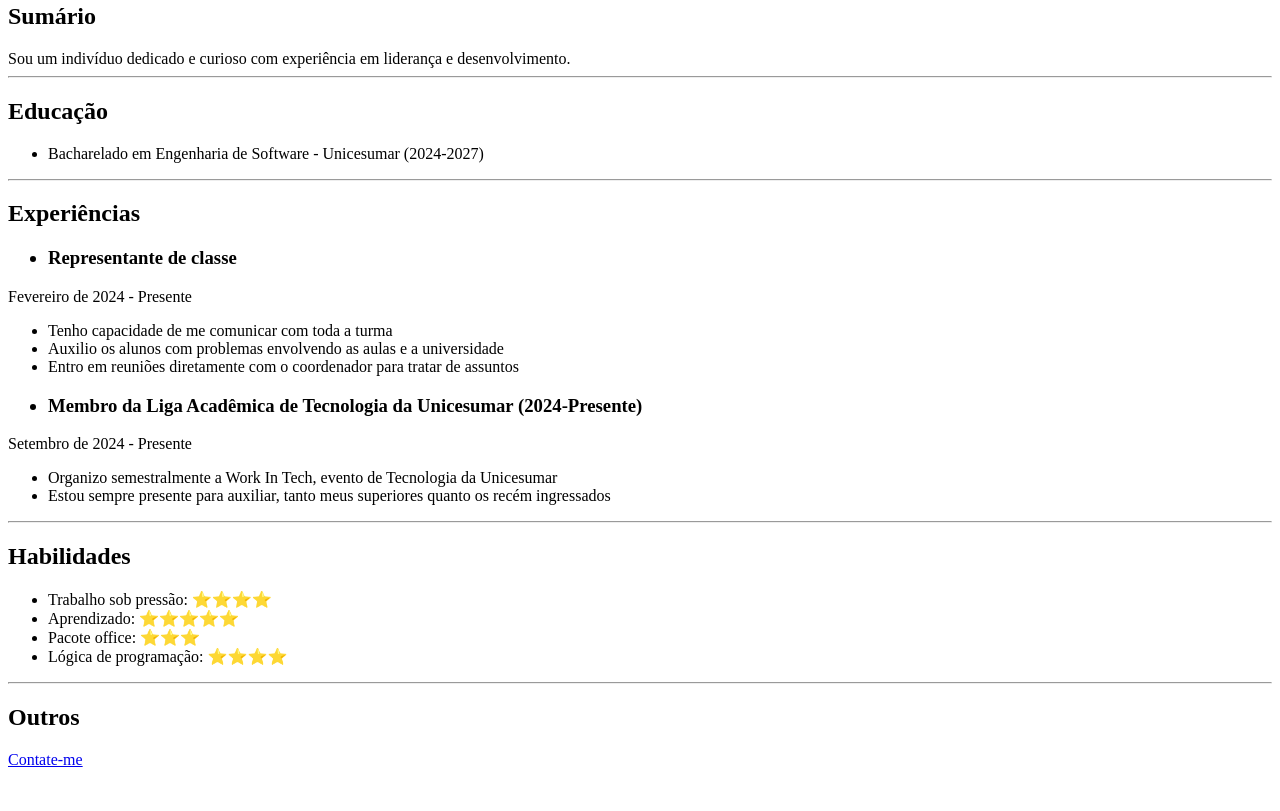
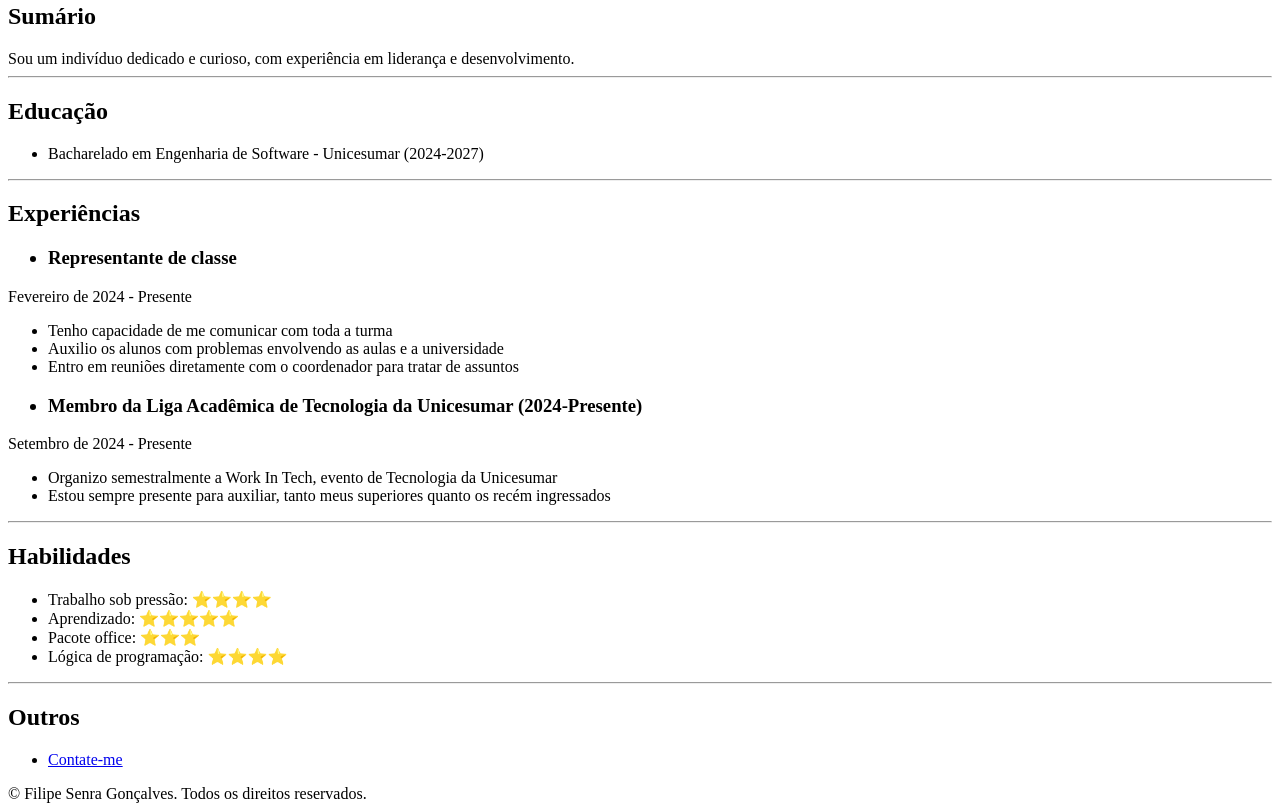
Before and after one commit to filipesgoncalves/Curr-culo, a plain HTML site: page index.html in a window 1280 px wide. Shown: the part 301-1112 px from the top of the page. Before the commit the page ends 1078 px from the top, so only its background shows below. Drawn offline with Linux system fonts and the light colour scheme.

Commit message:
Correções gramaticais

```diff
--- a/index.html
+++ b/index.html
@@ -13,7 +13,7 @@
 
     <h2>Sumário</h2>
 
-    Sou um indivíduo dedicado e curioso com experiência em liderança e desenvolvimento.
+    Sou um indivíduo dedicado e curioso, com experiência em liderança e desenvolvimento.
 
     <hr>
 
@@ -50,6 +50,9 @@
     </ul>
     <hr>
     <h2>Outros</h2>
-    <a href="public/aboutme.html">Contate-me</a>
+    <ul>
+    <li><a href="public/aboutme.html">Contate-me</a></ul></li>
+    </ul>
+    <footer>© Filipe Senra Gonçalves. Todos os direitos reservados.</footer>
 </body>
 </html>
```
